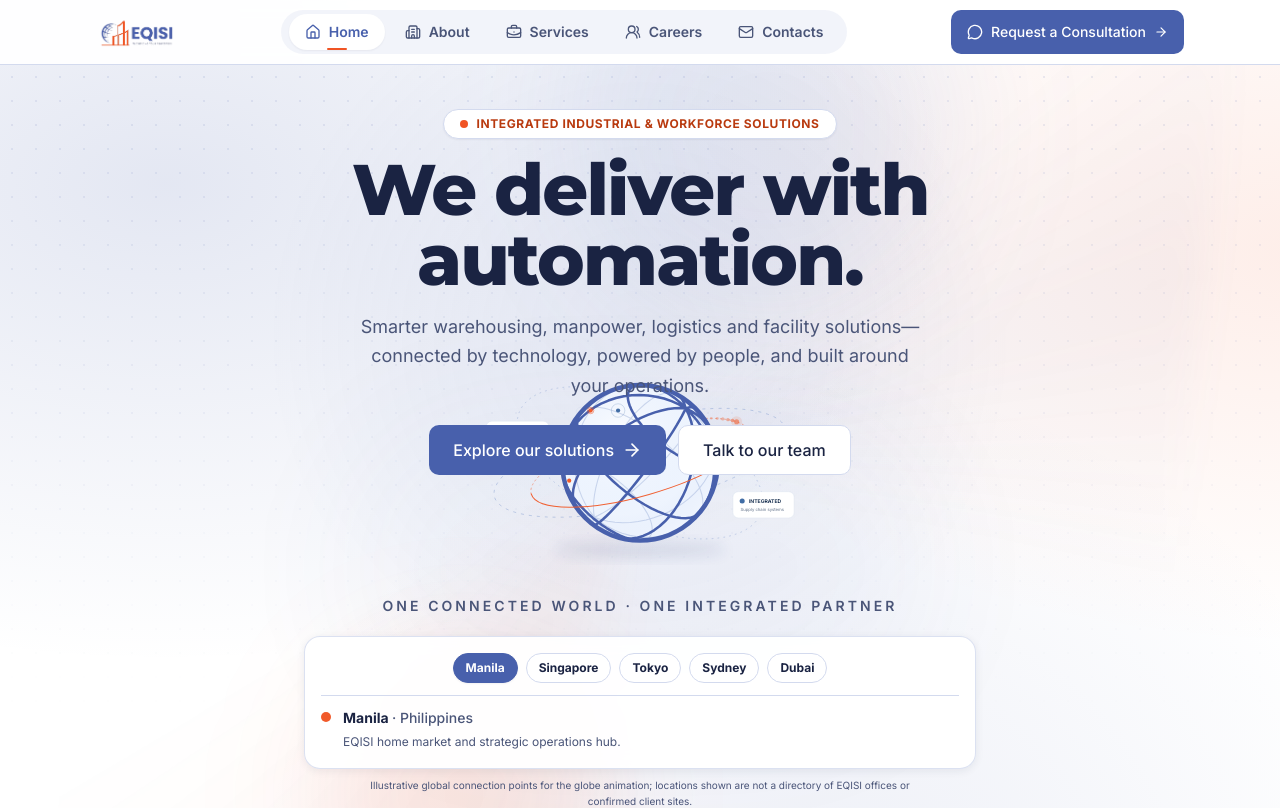
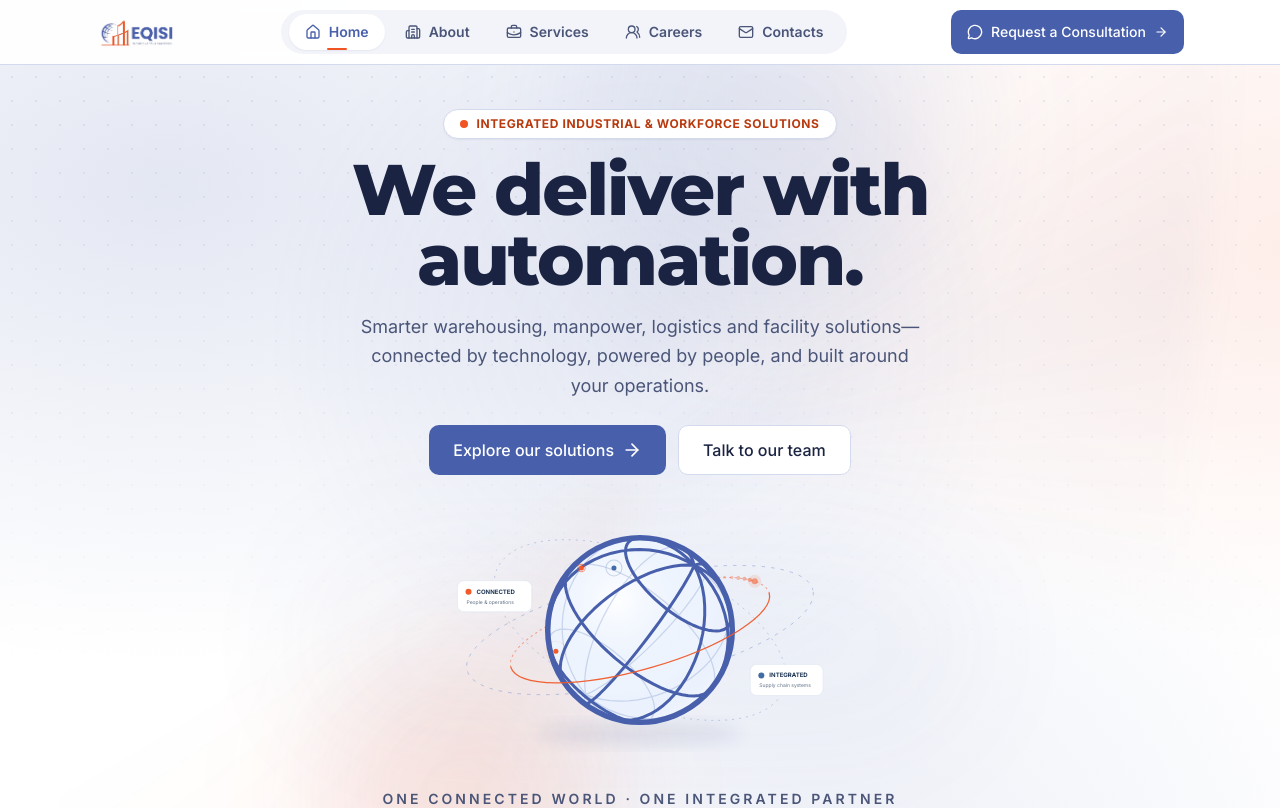
Before and after one commit to isturiscedrick/EQISI, a React (Vite) app in the folder vite-react-template/: page / in a window 1280 px wide. Shown: the top 808 px of the page. Built offline with nearby package versions, Linux system fonts and the light colour scheme.

Commit message:
Remove globe location card and improve hero globe positioning

```diff
--- a/vite-react-template/src/components/home/GlobeVisual.tsx
+++ b/vite-react-template/src/components/home/GlobeVisual.tsx
@@ -1,4 +1,4 @@
-import { useLayoutEffect, useRef, useState } from 'react'
+import { useLayoutEffect, useRef } from 'react'
 import { animate } from 'animejs'
 import { gsap } from '@/lib/gsap'
 
@@ -16,14 +16,6 @@ const ORBIT_B = 78
 const ORBIT_ROT = -16 * D2R
 const ORBIT_SPEED = 0.85 // rad/s
 const TRAIL = 9
-
-const LOCATIONS = [
-  { name: 'Manila', region: 'Philippines', detail: 'EQISI home market and strategic operations hub.', color: '#f15a2a' },
-  { name: 'Singapore', region: 'Southeast Asia', detail: 'A regional connection point for integrated supply-chain activity.', color: '#4860ac' },
-  { name: 'Tokyo', region: 'Japan', detail: 'A connected Asia-Pacific business destination.', color: '#4860ac' },
-  { name: 'Sydney', region: 'Australia', detail: 'An Asia-Pacific route represented in the globe visual.', color: '#f15a2a' },
-  { name: 'Dubai', region: 'United Arab Emirates', detail: 'A global trade and logistics connection point.', color: '#f15a2a' },
-]
 
 const NODES = [
   { lat: 14.6, lon: 121, color: '#f15a2a' },
@@ -105,8 +97,6 @@ function orbitPoint(theta: number) {
  */
 export function GlobeVisual() {
   const root = useRef<HTMLDivElement>(null)
-  const [activeLocation, setActiveLocation] = useState(0)
-  const location = LOCATIONS[activeLocation] ?? LOCATIONS[0]
 
   useLayoutEffect(() => {
     const element = root.current
@@ -278,13 +268,13 @@ export function GlobeVisual() {
     ))
 
   return (
-    <div ref={root} className="relative mx-auto w-full max-w-4xl px-1 sm:px-0" aria-label="Animated EQISI wireframe globe">
+    <div ref={root} className="relative mx-auto -mt-6 w-full max-w-5xl px-0 sm:-mt-10" aria-label="Animated EQISI wireframe globe">
       <div className="globe-halo pointer-events-none absolute inset-x-[18%] top-[14%] h-[68%] rounded-full bg-primary/10 blur-3xl" />
       <svg
         viewBox="0 0 900 560"
         role="img"
         aria-labelledby="eqisi-globe-title"
-        className="globe-parallax relative z-10 mx-auto block h-[clamp(190px,42vw,260px)] w-full max-w-[760px] sm:h-[clamp(250px,32vh,350px)] overflow-visible"
+        className="globe-parallax relative z-10 mx-auto block h-[clamp(230px,45vw,310px)] w-full max-w-[820px] overflow-visible sm:h-[clamp(300px,38vh,390px)]"
       >
         <title id="eqisi-globe-title">EQISI animated rotating wireframe globe with an orbiting satellite</title>
         <defs>
@@ -367,25 +357,6 @@ export function GlobeVisual() {
       <p className="relative z-10 -mt-1 px-2 text-center text-[9px] font-semibold tracking-[0.14em] text-fg-muted uppercase sm:text-sm sm:tracking-[0.22em]">
         One connected world · One integrated partner
       </p>
-      <div className="relative z-20 mx-auto mt-5 max-w-2xl rounded-2xl border border-border/80 bg-surface/95 p-3 shadow-card backdrop-blur sm:p-4" aria-label="Explore globe locations">
-        <div className="flex flex-wrap justify-center gap-2">
-          {LOCATIONS.map((item, index) => (
-            <button key={item.name} type="button" aria-pressed={activeLocation === index} onClick={() => setActiveLocation(index)} className={`rounded-full border px-3 py-1.5 text-xs font-bold transition-all focus-visible:outline-2 focus-visible:outline-offset-2 focus-visible:outline-primary ${activeLocation === index ? 'border-primary bg-primary text-primary-fg shadow-subtle' : 'border-border bg-canvas text-fg hover:border-primary/50'}`}>
-              {item.name}
-            </button>
-          ))}
-        </div>
-        <div className="mt-3 flex items-start gap-3 border-t border-border pt-3 text-left">
-          <span className="mt-1 size-2.5 shrink-0 rounded-full" style={{ backgroundColor: location.color }} />
-          <div aria-live="polite" className="min-w-0">
-            <p className="text-sm font-bold text-fg">{location.name} <span className="font-medium text-fg-muted">· {location.region}</span></p>
-            <p className="mt-1 text-xs leading-relaxed text-fg-muted">{location.detail}</p>
-          </div>
-        </div>
-      </div>
-      <p className="mx-auto mt-2 max-w-xl px-3 text-center text-[10px] leading-relaxed text-fg-muted">
-        Illustrative global connection points for the globe animation; locations shown are not a directory of EQISI offices or confirmed client sites.
-      </p>
     </div>
   )
 }
```
